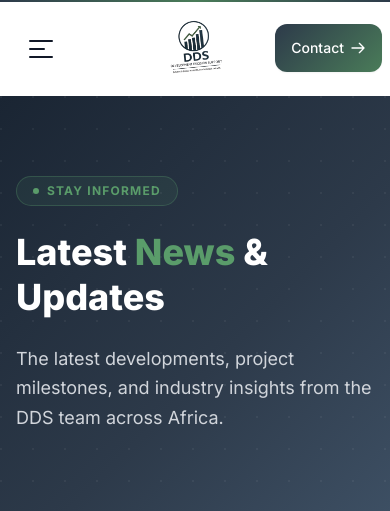
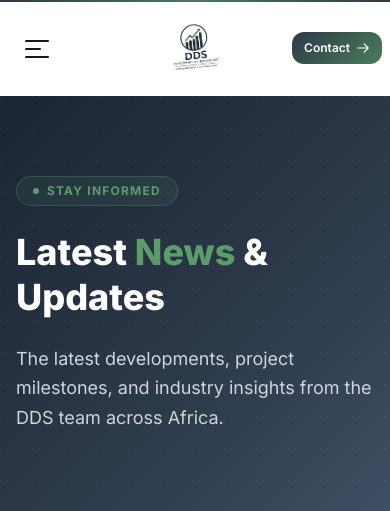
Before and after one commit to gilbertfullah/dds_consultancy_website, a Django app: page /news/ in a window 390 px wide. Shown: the top 511 px of the page. Run offline with Django 5.2, Linux system fonts and the light colour scheme; data that the repository does not hold is empty; some libraries are stand-ins or nearby versions.

Commit message:
Fix header responsiveness and add IGC/IOM to partners marquee
- Reduce container gap to gap-1/sm:gap-2/lg:gap-6 so contact button always fits
- Add flex-shrink-0 to navbar-end to prevent it being compressed
- Make contact button fully responsive: text-xs/px-3 on mobile → sm:text-sm → lg:px-5
- Reduce mobile logo to h-14/max-w-[120px] on small screens to avoid overlap
- Add IGC (International Growth Centre) and IOM logos to home page partners marquee
  in both primary and duplicate sets for seamless scroll

Co-Authored-By: Claude Sonnet 4.6 <noreply@anthropic.com>

```diff
--- a/templates/includes/header.html
+++ b/templates/includes/header.html
@@ -8,7 +8,7 @@
     style="background: linear-gradient(90deg, var(--dds-primary), var(--dds-accent), var(--dds-primary));"></div>
 
   <div
-    class="container mx-auto pl-4 sm:pl-6 lg:pl-8 pr-2 sm:pr-3 lg:pr-4 flex items-center justify-between w-full h-full gap-8">
+    class="container mx-auto pl-3 sm:pl-5 lg:pl-8 pr-2 sm:pr-3 lg:pr-4 flex items-center justify-between w-full h-full gap-1 sm:gap-2 lg:gap-6">
     <!-- ============================================= -->
     <!-- NAVBAR-START: Hamburger Menu & Desktop Logo   -->
     <!-- ============================================= -->
@@ -43,7 +43,7 @@
          class="lg:hidden absolute left-1/2 top-1/2 -translate-x-1/2 -translate-y-1/2 flex items-center flex-shrink-0 group">
         <img src="{% static 'images/dds_logo.png' %}"
              alt="Development Decision Support Logo"
-             class="h-16 sm:h-20 w-auto max-w-[160px] object-contain transition-transform duration-300 group-hover:scale-105" />
+             class="h-14 sm:h-16 w-auto max-w-[120px] sm:max-w-[150px] object-contain transition-transform duration-300 group-hover:scale-105" />
       </a>
 
       <!-- Nav Links for Desktop -->
@@ -200,7 +200,7 @@
     <!-- ================================= -->
     <!-- NAVBAR-END: Action Buttons        -->
     <!-- ================================= -->
-    <div class="navbar-end flex justify-end items-center gap-3 md:gap-4 lg:gap-6">
+    <div class="navbar-end flex justify-end items-center gap-2 lg:gap-4 flex-shrink-0">
       <!-- MacroEconomic Dashboard — premium pill button -->
       <a href="https://national-macrofiscal-dashboard.onrender.com/"
          target="_blank" rel="noopener noreferrer"
@@ -348,15 +348,13 @@
 
       <!-- Brand gradient contact button -->
       <a href="{% url 'core:contact' %}"
-        class="btn btn-md text-white font-medium border-0 rounded-xl transition-all duration-300 transform hover:scale-105 hover:shadow-lg focus:outline-none focus:ring-2 focus:ring-offset-2"
+        class="flex-shrink-0 inline-flex items-center gap-1.5 text-white font-semibold border-0 rounded-xl transition-all duration-300 hover:scale-105 hover:shadow-lg focus:outline-none focus:ring-2 focus:ring-offset-2
+               text-xs px-3 py-2 sm:text-sm sm:px-4 sm:py-2.5 lg:text-sm lg:px-5 lg:py-3"
         style="background: linear-gradient(135deg, var(--dds-primary), var(--dds-accent)); --tw-ring-color: var(--dds-primary);">
-        <span class="flex items-center gap-1.5">
-          Contact
-          <svg class="w-4 h-4 transition-transform duration-200 group-hover:translate-x-1" fill="none"
-            stroke="currentColor" viewBox="0 0 24 24">
-            <path stroke-linecap="round" stroke-linejoin="round" stroke-width="2" d="M14 5l7 7m0 0l-7 7m7-7H3"></path>
-          </svg>
-        </span>
+        Contact
+        <svg class="w-3.5 h-3.5 sm:w-4 sm:h-4" fill="none" stroke="currentColor" viewBox="0 0 24 24">
+          <path stroke-linecap="round" stroke-linejoin="round" stroke-width="2" d="M14 5l7 7m0 0l-7 7m7-7H3"></path>
+        </svg>
       </a>
     </div>
   </div>
```
Also changed, not shown: templates/pages/home.html (+64 -0 lines).
